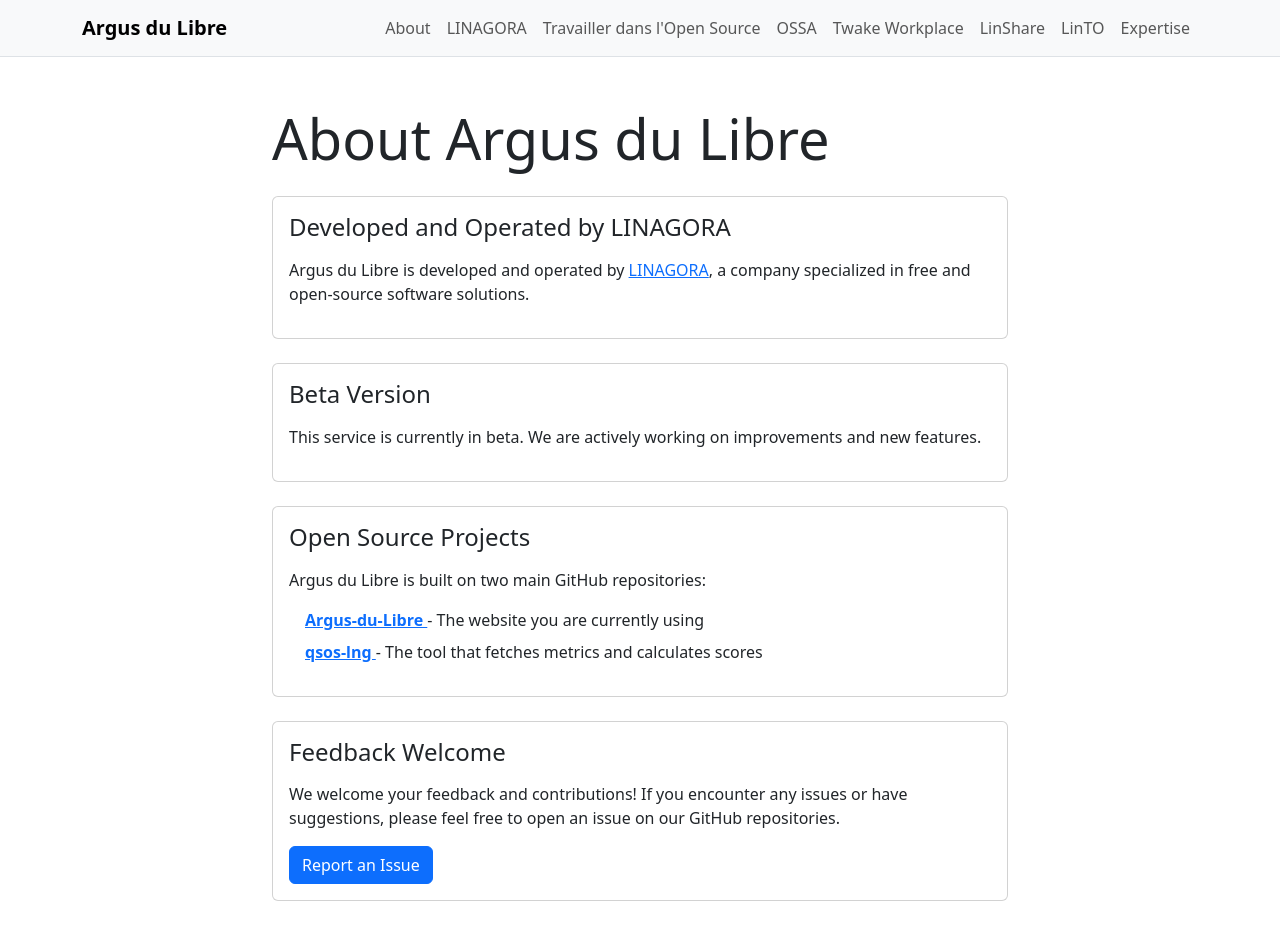
After one commit to linagora/Argus-du-Libre, a Django app: page /en/about/ in a window 1280 px wide. The commit adds this page. Run offline with Django 5.2, Linux system fonts and the light colour scheme; parts of the project's set-up code (start-up, migrations or seed data) failed here and were passed over.

Commit message:
feat: Add a page "about"

```diff
--- /dev/null
+++ b/public/templates/public/about.html
@@ -0,0 +1,78 @@
+{% extends "public/base.html" %}
+{% load i18n %}
+
+{% block title %}{% trans "About" %} - Argus du Libre{% endblock %}
+
+{% block content %}
+<div class="container py-5">
+    <div class="row justify-content-center">
+        <div class="col-lg-8">
+            <h1 class="display-4 mb-4">{% trans "About Argus du Libre" %}</h1>
+
+            <div class="card mb-4">
+                <div class="card-body">
+                    <h2 class="h4 mb-3">{% trans "Developed and Operated by LINAGORA" %}</h2>
+                    <p>
+                        {% blocktrans %}
+                        Argus du Libre is developed and operated by <a href="https://linagora.com/" target="_blank" rel="noopener">LINAGORA</a>,
+                        a company specialized in free and open-source software solutions.
+                        {% endblocktrans %}
+                    </p>
+                </div>
+            </div>
+
+            <div class="card mb-4">
+                <div class="card-body">
+                    <h2 class="h4 mb-3">{% trans "Beta Version" %}</h2>
+                    <p>
+                        {% trans "This service is currently in beta. We are actively working on improvements and new features." %}
+                    </p>
+                </div>
+            </div>
+
+            <div class="card mb-4">
+                <div class="card-body">
+                    <h2 class="h4 mb-3">{% trans "Open Source Projects" %}</h2>
+                    <p>{% trans "Argus du Libre is built on two main GitHub repositories:" %}</p>
+                    <ul class="list-unstyled ms-3">
+                        <li class="mb-2">
+                            <strong>
+                                <a href="https://github.com/linagora/Argus-du-Libre" target="_blank" rel="noopener">
+                                    Argus-du-Libre
+                                </a>
+                            </strong> - {% trans "The website you are currently using" %}
+                        </li>
+                        <li class="mb-2">
+                            <strong>
+                                <a href="https://github.com/linagora/qsos-lng" target="_blank" rel="noopener">
+                                    qsos-lng
+                                </a>
+                            </strong> - {% trans "The tool that fetches metrics and calculates scores" %}
+                        </li>
+                    </ul>
+                </div>
+            </div>
+
+            <div class="card">
+                <div class="card-body">
+                    <h2 class="h4 mb-3">{% trans "Feedback Welcome" %}</h2>
+                    <p>
+                        {% blocktrans %}
+                        We welcome your feedback and contributions! If you encounter any issues or have suggestions,
+                        please feel free to open an issue on our GitHub repositories.
+                        {% endblocktrans %}
+                    </p>
+                    <div class="d-flex gap-2">
+                        <a href="https://github.com/linagora/Argus-du-Libre/issues"
+                           class="btn btn-primary"
+                           target="_blank"
+                           rel="noopener">
+                            {% trans "Report an Issue" %}
+                        </a>
+                    </div>
+                </div>
+            </div>
+        </div>
+    </div>
+</div>
+{% endblock %}
--- a/public/templates/public/base.html
+++ b/public/templates/public/base.html
@@ -24,6 +24,9 @@
                 </button>
                 <div class="collapse navbar-collapse" id="navbarNav">
                     <ul class="navbar-nav ms-auto">
+                        <li class="nav-item">
+                            <a class="nav-link" href="{% url 'public:about' %}">{% trans "About" %}</a>
+                        </li>
                         <li class="nav-item">
                             <a class="nav-link" href="https://linagora.com/" target="_blank" rel="noopener">LINAGORA</a>
                         </li>
--- a/public/urls.py
+++ b/public/urls.py
@@ -8,6 +8,7 @@ app_name = "public"
 
 urlpatterns = [
     path("", views.home, name="home"),
+    path("about/", views.about, name="about"),
     path("search/", views.search, name="search"),
     path("compare/", views.compare, name="compare"),
     path("project/<slug:slug>/", views.project_detail, name="project_detail"),
--- a/public/views.py
+++ b/public/views.py
@@ -442,3 +442,8 @@ def field_metrics(request, software_slug, field_slug):
     }
 
     return render(request, "public/field_metrics.html", context)
+
+
+def about(request):
+    """About page with project information."""
+    return render(request, "public/about.html")
```
Also changed, not shown: public/locale/fr/LC_MESSAGES/django.po, 1 other file.
